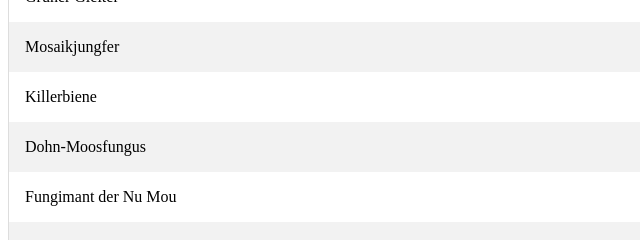
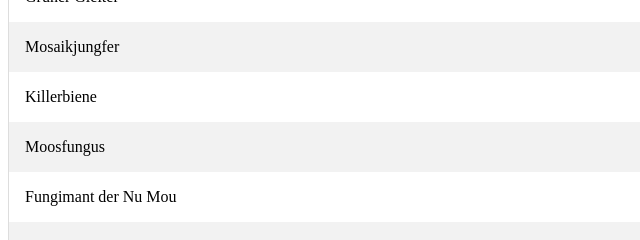
Before and after one commit to e-reiter/kupojagd, a plain HTML site: page index.html in a window 1280 px wide. Shown: the part 4400-4640 px from the top of the page, 0-640 px from the left. Drawn offline with Linux system fonts and the light colour scheme.

Commit message:
Update index.html

```diff
--- a/index.html
+++ b/index.html
@@ -143,7 +143,7 @@
 		<tr><td>Grüner Gleiter </td><td>28/12</td></tr>
 		<tr><td>Mosaikjungfer </td><td>9/20</td></tr>
 		<tr><td>Killerbiene </td><td>11/16</td></tr>
-		<tr><td>Dohn-Moosfungus </td><td>19/8</td></tr>
+		<tr><td>Moosfungus </td><td>19/8</td></tr>
 		<tr><td>Fungimant der Nu Mou </td><td>31/16</td></tr>
 		<tr><td>Bücherwurm der Nu Mou </td><td>31/16</td></tr>
 		<tr><td>Phookah </td><td>20/17</td></tr>
```
